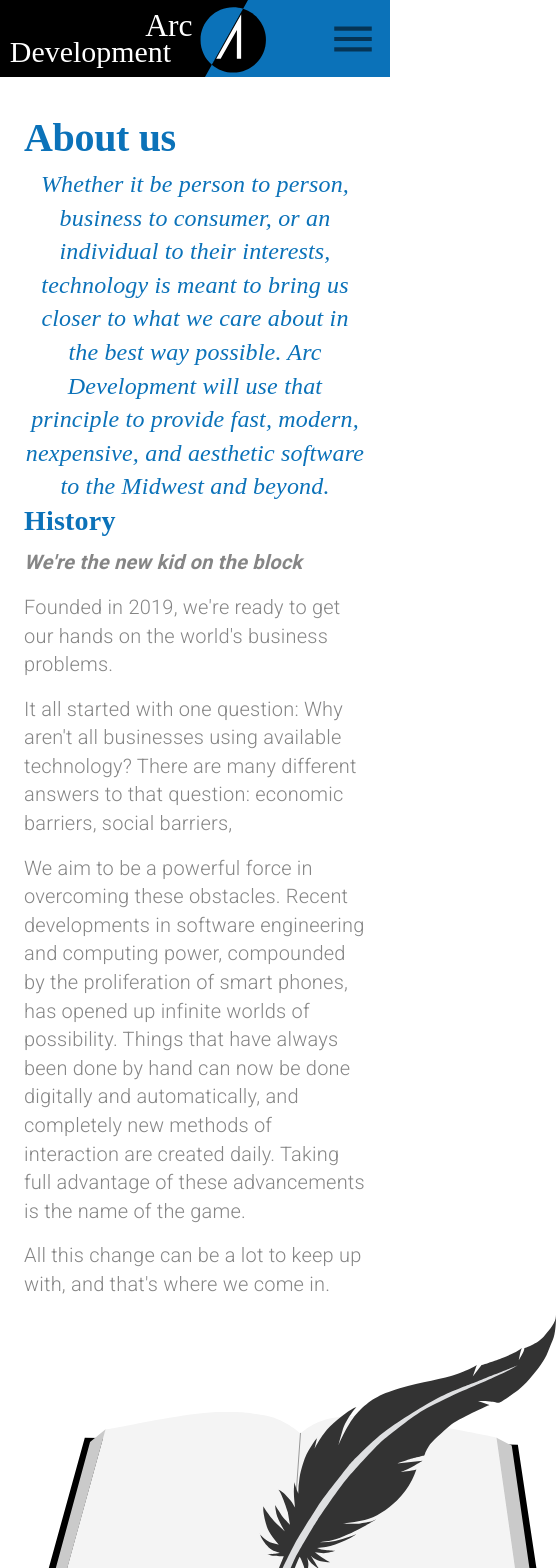
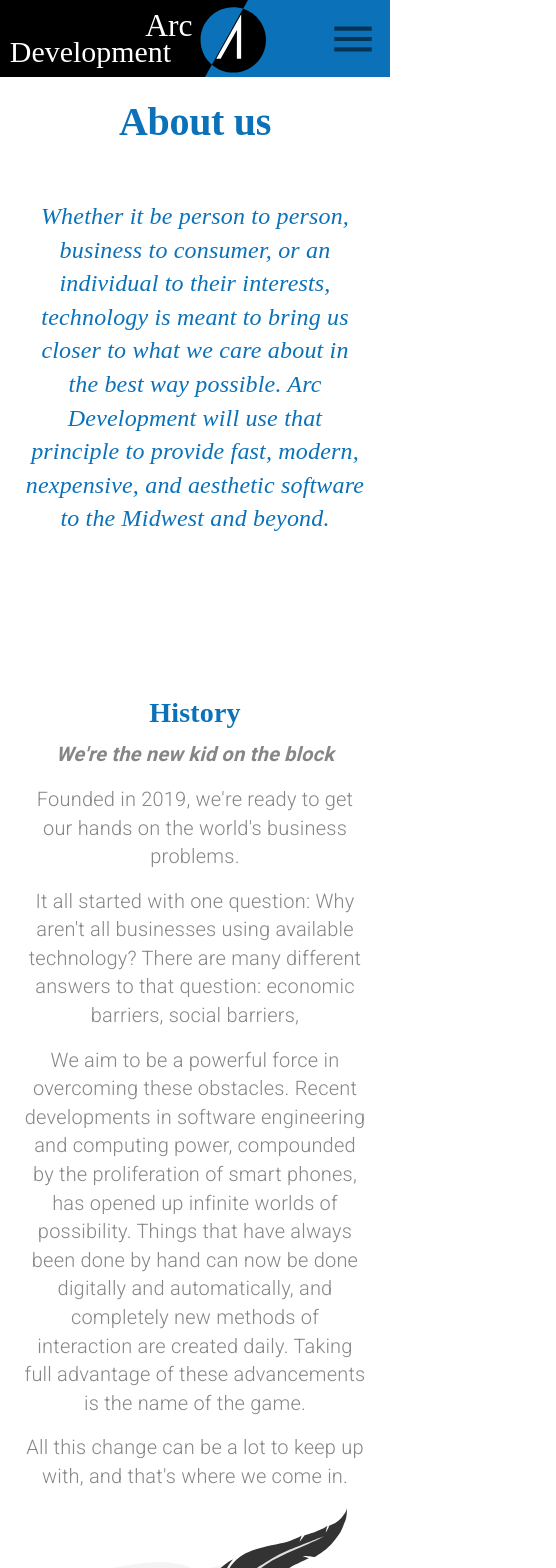
Before and after one commit to arunsinghsnd/NativeCodeLab, a React (Create React App) app: page /about in a window 390 px wide. Shown: the top 1568 px of the page, 556 px wide, since content can reach past the window. Built offline with nearby package versions, Linux system fonts and the light colour scheme.

Commit message:
comepeleted the about us page

```diff
--- a/src/components/About.js
+++ b/src/components/About.js
@@ -13,6 +13,7 @@ import history from "../assets/history.svg";
 import profile from "../assets/FounderPic.jpg";
 import yearbook from "../assets/yearbook.svg";
 import puppy from "../assets/puppy.svg";
+import CallToAction from "./ui/CallToAction";
 
 const useStyles = makeStyles(theme => ({
   missionStatement: {
@@ -39,25 +40,38 @@ const useStyles = makeStyles(theme => ({
   avatar: {
     height: "25em",
     width: "25em",
+    [theme.breakpoints.down("sm")]: {
+      height: "20em",
+      width: "20em",
+      maxHeight: 300,
+      maxWidth: 300,
+    },
   },
 }));
 
-const About = () => {
+const About = props => {
   const classes = useStyles();
   const theme = useTheme();
   const matchesMD = useMediaQuery(theme.breakpoints.down("md"));
   const matchesSM = useMediaQuery(theme.breakpoints.down("sm"));
   const matchesXS = useMediaQuery(theme.breakpoints.down("xs"));
   return (
-    <Grid container direction="colummn">
-      <Grid item className={classes.rowContainer} style={{ marginTop: "2em" }}>
-        <Typography variant="h2">About us</Typography>
+    <Grid container direction="column">
+      <Grid
+        item
+        className={classes.rowContainer}
+        style={{ marginTop: matchesMD ? "1em" : "2em" }}
+      >
+        <Typography variant="h2" align={matchesMD ? "center" : undefined}>
+          About us
+        </Typography>
       </Grid>
       <Grid
         item
         container
         justifyContent="center"
         className={classes.rowContainer}
+        style={{ marginTop: "3em" }}
       >
         <Typography
           variant="h4"
@@ -74,8 +88,11 @@ const About = () => {
       <Grid
         item
         container
+        direction={matchesMD ? "column" : "row"}
+        alignItems={matchesMD ? "center" : undefined}
         className={classes.rowContainer}
         justifyContent="space-around"
+        style={{ marginTop: "10em", marginBottom: "10em" }}
       >
         <Grid item>
           <Grid
@@ -86,28 +103,45 @@ const About = () => {
             style={{ maxWidth: "35em" }}
           >
             <Grid item>
-              <Typography variant="h4" gutterBottom>
+              <Typography
+                align={matchesMD ? "center" : undefined}
+                variant="h4"
+                gutterBottom
+              >
                 History
               </Typography>
             </Grid>
             <Grid item>
               <Typography
                 variant="body2"
+                align={matchesMD ? "center" : undefined}
                 paragraph
                 style={{ fontWeight: 700, fontStyle: "italic" }}
               >
                 We're the new kid on the block
               </Typography>
-              <Typography variant="body2" paragraph>
+              <Typography
+                variant="body2"
+                align={matchesMD ? "center" : undefined}
+                paragraph
+              >
                 Founded in 2019, we're ready to get our hands on the world's
                 business problems.
               </Typography>
-              <Typography variant="body2" paragraph>
+              <Typography
+                variant="body2"
+                align={matchesMD ? "center" : undefined}
+                paragraph
+              >
                 It all started with one question: Why aren't all businesses
                 using available technology? There are many different answers to
                 that question: economic barriers, social barriers,
               </Typography>
-              <Typography variant="body2" paragraph>
+              <Typography
+                variant="body2"
+                align={matchesMD ? "center" : undefined}
+                paragraph
+              >
                 We aim to be a powerful force in overcoming these obstacles.
                 Recent developments in software engineering and computing power,
                 compounded by the proliferation of smart phones, has opened up
@@ -116,7 +150,11 @@ const About = () => {
                 completely new methods of interaction are created daily. Taking
                 full advantage of these advancements is the name of the game.
               </Typography>
-              <Typography variant="body2" paragraph>
+              <Typography
+                variant="body2"
+                align={matchesMD ? "center" : undefined}
+                paragraph
+              >
                 All this change can be a lot to keep up with, and that's where
                 we come in.
               </Typography>
@@ -128,7 +166,7 @@ const About = () => {
             <img
               src={history}
               alt="quill pen sitting on top of book"
-              style={{ maxHeight: "22em" }}
+              style={{ maxHeight: matchesMD ? 200 : "22em" }}
             />
           </Grid>
         </Grid>
@@ -139,6 +177,7 @@ const About = () => {
         direction="column"
         alignItems="center"
         className={classes.rowContainer}
+        style={{ marginBottom: "15em" }}
       >
         <Grid item>
           <Typography variant="h4" gutterBottom align="center">
@@ -156,10 +195,35 @@ const About = () => {
         <Grid item>
           <Avatar alt="founder" src={profile} className={classes.avatar} />
         </Grid>
-        <Grid item container>
-          <Grid item container direction="column" lg>
+        <Grid item container justifyContent={matchesMD ? "column" : undefined}>
+          <Hidden lgUp>
+            <Grid item lg style={{ maxWidth: "45em", padding: "1.25em" }}>
+              <Typography variant="body2" align="center" paragraph>
+                I taught myself basic coding from my university in B.Tech, and
+                ever since then my passion has solely been set on learning -
+                learning about computers, learning mathematics and philosophy,
+                studying desgin, always just learning.
+              </Typography>
+              <Typography variant="body2" align="center" paragraph>
+                Now I'm ready to apply everythings I've learned, and to help
+                others with the intuition I have developed.
+              </Typography>
+            </Grid>
+          </Hidden>
+          <Grid
+            item
+            container
+            direction="column"
+            lg
+            alignItems={matchesMD ? "column" : undefined}
+            style={{ marginBottom: matchesMD ? "2.5em" : 0 }}
+          >
             <Grid item>
-              <img src={yearbook} alt="year book page about founder" />
+              <img
+                src={yearbook}
+                alt="year book page about founder"
+                style={{ maxWidth: matchesMD ? 300 : undefined }}
+              />
             </Grid>
             <Grid item>
               <Typography variant="caption">
@@ -167,21 +231,33 @@ const About = () => {
               </Typography>
             </Grid>
           </Grid>
-          <Grid item lg style={{ maxWidth: "45em", padding: "1.25em" }}>
-            <Typography variant="body2" align="center" paragraph>
-              I taught myself basic coding from my university in B.Tech, and
-              ever since then my passion has solely been set on learning -
-              learning about computers, learning mathematics and philosophy,
-              studying desgin, always just learning.
-            </Typography>
-            <Typography variant="body2" align="center" paragraph>
-              Now I'm ready to apply everythings I've learned, and to help
-              others with the intuition I have developed.
-            </Typography>
-          </Grid>
-          <Grid item container direction="column" lg alignItems="flex-end">
+          <Hidden mdDown>
+            <Grid item lg style={{ maxWidth: "45em", padding: "1.25em" }}>
+              <Typography variant="body2" align="center" paragraph>
+                I taught myself basic coding from my university in B.Tech, and
+                ever since then my passion has solely been set on learning -
+                learning about computers, learning mathematics and philosophy,
+                studying desgin, always just learning.
+              </Typography>
+              <Typography variant="body2" align="center" paragraph>
+                Now I'm ready to apply everythings I've learned, and to help
+                others with the intuition I have developed.
+              </Typography>
+            </Grid>
+          </Hidden>
+          <Grid
+            item
+            container
+            direction="column"
+            lg
+            alignItems={matchesMD ? "column" : "flex-end"}
+          >
             <Grid item>
-              <img src={puppy} alt="grey spotted puppy" />
+              <img
+                src={puppy}
+                style={{ maxWidth: matchesMD ? 300 : undefined }}
+                alt="grey spotted puppy"
+              />
             </Grid>
             <Grid item>
               <Typography variant="caption">
@@ -191,6 +267,9 @@ const About = () => {
           </Grid>
         </Grid>
       </Grid>
+      <Grid item>
+        <CallToAction setValue={props.setValue} />
+      </Grid>
     </Grid>
   );
 };
```
